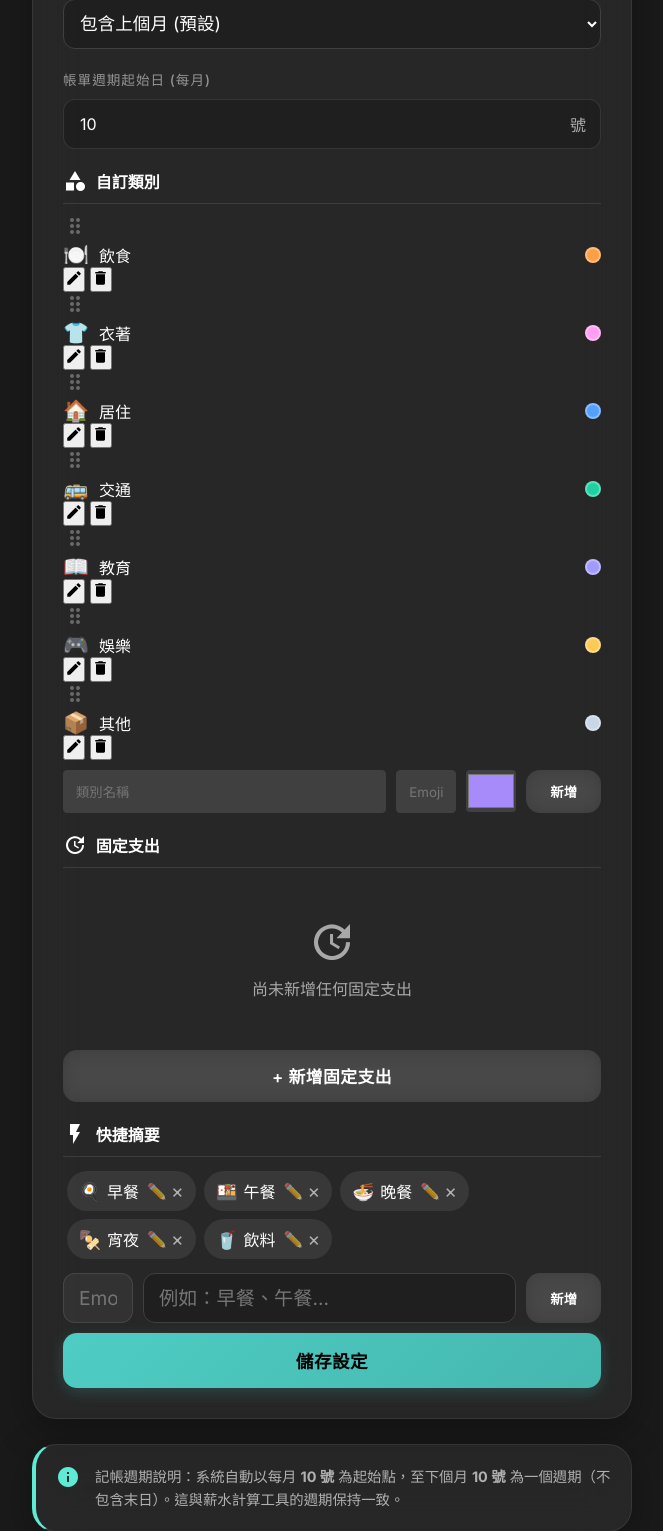
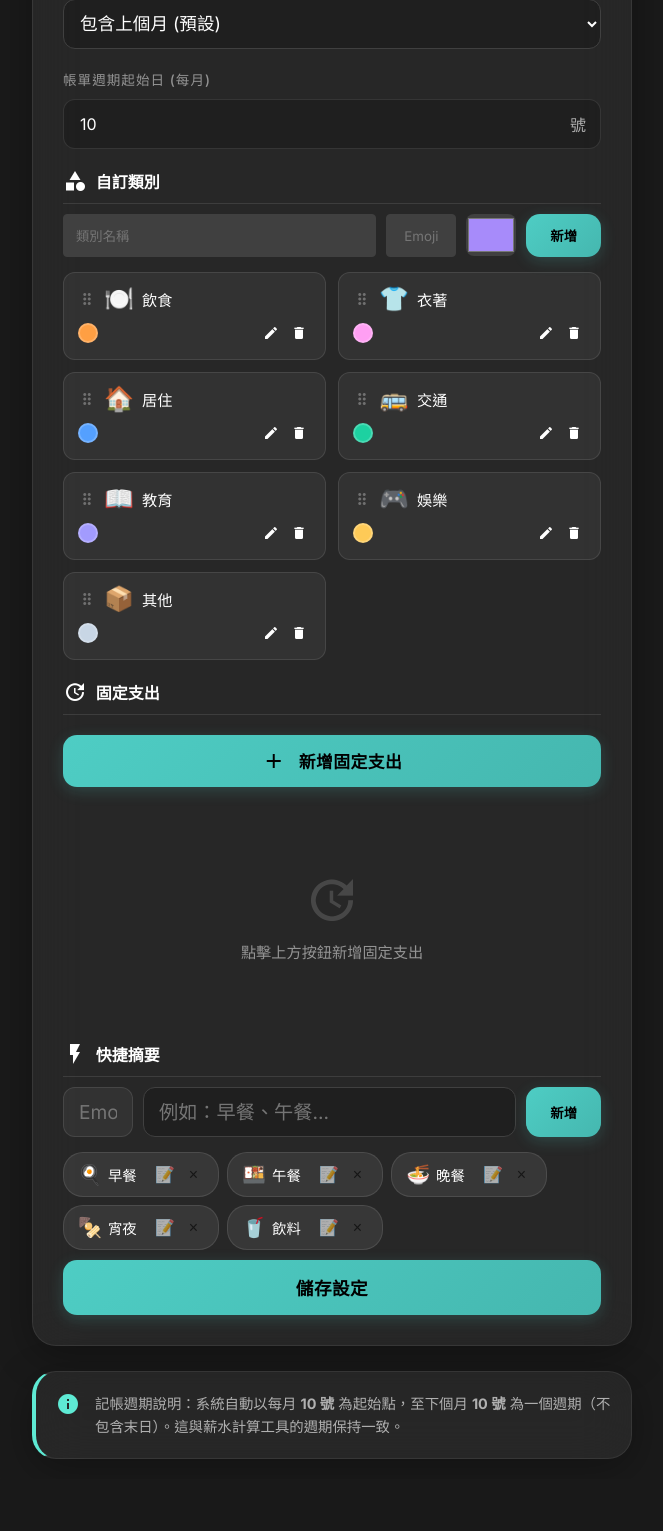
Before and after one commit to wie-shih-chen/toolbox-web-app, a Flask app: page /expense/settings in a window 1280 px wide. Shown: the part 556-2087 px from the top of the page, without its empty margins (308-971 px from the left). After the commit the page ends 2015 px from the top, so only its background shows below. Run offline with Flask 3, Linux system fonts and the light colour scheme; the visitor is signed in with stand-in values (Sample User, id 1); data comes from the database, SQL or seed files in the repository.

Commit message:
feat(settings): Redesign with compact grid layout and better space utilization
🎨 Layout Redesign:
- Moved input fields to top of each section
- Category cards: responsive 3-column grid (minmax 200px)
- Recurring expenses: full-width stacked cards
- Shortcuts: flexible wrap pills

📐 Space Optimization:
- Grid auto-fill for dynamic responsive columns
- Compact card design with proper padding
- Better horizontal space utilization
- Mobile-friendly breakpoints (768px, 480px)

✨ Visual Improvements:
- Card-based design with borders and shadows
- Hover effects: translateY for cards, translateX for recurring
- Proper empty states with centered icons
- Smaller, more elegant action buttons (btn-icon-small, btn-icon-mini)

🔧 Technical:
- Updated Sortable.js selectors for new class names
- Maintained drag-and-drop functionality
- Responsive grid-template-columns with auto-fill

```diff
--- a/static/css/expense.css
+++ b/static/css/expense.css
@@ -715,14 +715,208 @@ input[type="time"].input-pill::-webkit-calendar-picker-indicator {
         height: 55px;
     }
 }
+
+/* ========== Settings Card Grid Layouts ========== */
+
+/* Category Cards - 3 columns on desktop, responsive */
+.category-grid {
+    display: grid;
+    grid-template-columns: repeat(auto-fill, minmax(200px, 1fr));
+    gap: 12px;
+    margin-top: 10px;
+}
+
+.category-card {
+    background: rgba(255, 255, 255, 0.05);
+    border: 1px solid rgba(255, 255, 255, 0.1);
+    border-radius: 12px;
+    padding: 14px;
+    transition: all 0.2s;
+    cursor: move;
+}
+
+.category-card:hover {
+    background: rgba(255, 255, 255, 0.08);
+    border-color: rgba(255, 255, 255, 0.2);
+    transform: translateY(-2px);
+    box-shadow: 0 4px 12px rgba(0, 0, 0, 0.2);
+}
+
+.category-card-header {
+    display: flex;
+    align-items: center;
+    gap: 8px;
+    margin-bottom: 10px;
+}
+
+.category-emoji {
+    font-size: 1.5rem;
+    line-height: 1;
+}
+
+.category-name {
+    font-weight: 500;
+    font-size: 0.95rem;
+    flex: 1;
+    color: var(--text-primary);
+}
+
+.category-card-footer {
+    display: flex;
+    align-items: center;
+    justify-content: space-between;
+}
+
+.category-color {
+    width: 20px;
+    height: 20px;
+    border-radius: 50%;
+    border: 2px solid rgba(255, 255, 255, 0.2);
+}
+
+.category-actions {
+    display: flex;
+    gap: 4px;
+}
+
+/* Recurring Expense Cards - Stack vertically with full width */
+.recurring-list {
+    display: flex;
+    flex-direction: column;
+    gap: 10px;
+    margin-top: 10px;
+}
+
+.recurring-card {
+    background: rgba(255, 255, 255, 0.05);
+    border: 1px solid rgba(255, 255, 255, 0.1);
+    border-radius: 12px;
+    padding: 14px;
+    display: flex;
+    align-items: center;
+    gap: 12px;
+    transition: all 0.2s;
+    cursor: move;
+}
+
+.recurring-card:hover {
+    background: rgba(255, 255, 255, 0.08);
+    border-color: rgba(255, 255, 255, 0.2);
+    transform: translateX(4px);
+}
+
+.recurring-content {
+    flex: 1;
+}
+
+.recurring-name {
+    font-weight: 500;
+    font-size: 0.95rem;
+    margin-bottom: 4px;
+}
+
+.recurring-meta {
+    font-size: 0.85rem;
+    color: var(--text-tertiary);
+}
+
+.recurring-actions {
+    display: flex;
+    gap: 4px;
+}
+
+/* Shortcut Cards - Flexible grid wrap */
+.shortcut-grid {
+    display: flex;
+    flex-wrap: wrap;
+    gap: 8px;
+    margin-top: 10px;
+}
+
+.shortcut-card {
+    display: inline-flex;
+    align-items: center;
+    gap: 6px;
+    background: rgba(255, 255, 255, 0.08);
+    padding: 10px 14px;
+    border-radius: 20px;
+    border: 1px solid rgba(255, 255, 255, 0.1);
+    transition: all 0.2s;
+    cursor: move;
+}
+
+.shortcut-card:hover {
+    background: rgba(255, 255, 255, 0.12);
+    transform: translateY(-1px);
+    box-shadow: 0 2px 8px rgba(0, 0, 0, 0.2);
+}
+
+.shortcut-emoji {
+    font-size: 1.2rem;
+    line-height: 1;
+}
+
+.shortcut-name {
+    font-weight: 500;
+    font-size: 0.9rem;
+}
+
+.shortcut-actions {
+    display: flex;
+    gap: 2px;
+    margin-left: 6px;
+}
+
+/* Small Icon Buttons */
+.btn-icon-small {
+    background: none;
+    border: none;
+    color: var(--text-tertiary);
+    cursor: pointer;
+    padding: 4px;
+    border-radius: 6px;
+    transition: all 0.2s;
+    display: inline-flex;
+    align-items: center;
+    justify-content: center;
+}
+
+.btn-icon-small:hover {
+    background: rgba(255, 255, 255, 0.1);
+    color: var(--text-primary);
+}
+
+.btn-icon-small .material-icons {
+    font-size: 16px;
+}
+
+.btn-icon-mini {
+    background: none;
+    border: none;
+    cursor: pointer;
+    padding: 2px 6px;
+    border-radius: 4px;
+    opacity: 0.6;
+    transition: all 0.15s;
+    font-size: 1rem;
+}
+
+.btn-icon-mini:hover {
+    opacity: 1;
+    background: rgba(255, 255, 255, 0.1);
+}
+
 /* Drag and Drop Sortable Styles */
 .sortable-ghost {
     opacity: 0.4;
-    background: rgba(255, 255, 255, 0.1);
+    background: rgba(255, 255, 255, 0.15);
 }
 
 .drag-handle {
+    cursor: move;
+    opacity: 0.3;
     transition: opacity 0.2s;
+    font-size: 18px !important;
 }
 
 .drag-handle:hover {
@@ -730,8 +924,25 @@ input[type="time"].input-pill::-webkit-calendar-picker-indicator {
     color: var(--accent-color);
 }
 
-.shortcut-item:hover {
-    background: rgba(255, 255, 255, 0.12) !important;
-    transform: translateY(-1px);
-    box-shadow: 0 2px 8px rgba(0, 0, 0, 0.2);
+/* Responsive adjustments */
+@media (max-width: 768px) {
+    .category-grid {
+        grid-template-columns: repeat(auto-fill, minmax(150px, 1fr));
+        gap: 10px;
+    }
+
+    .category-card,
+    .recurring-card {
+        padding: 12px;
+    }
+
+    .shortcut-card {
+        padding: 8px 12px;
+    }
 }
+
+@media (max-width: 480px) {
+    .category-grid {
+        grid-template-columns: 1fr 1fr;
+    }
+}
--- a/templates/expense/settings.html
+++ b/templates/expense/settings.html
@@ -82,16 +82,18 @@
                     <span class="material-icons settings-subsection-title">category</span>
                     自訂類別
                 </h4>
-                <div id="categoryList" class="settings-list">
-                    <!-- Categories will be injected here via JS -->
+
+                <!-- Add new category input (above list) -->
+                <div style="display: flex; gap: 10px; margin-bottom: 15px;">
+                    <input type="text" id="newCatName" placeholder="類別名稱" style="flex: 1;">
+                    <input type="text" id="newCatEmoji" placeholder="Emoji" style="width: 70px; text-align: center;">
+                    <input type="color" id="newCatColor" value="#a78bfa"
+                        style="width: 50px; padding: 0; border: none; height: 42px; border-radius: 8px;">
+                    <button type="button" class="btn btn-primary" id="addCatBtn">新增</button>
                 </div>
-                <div style="display: flex; gap: 10px; margin-top: 10px;">
-                    <input type="text" id="newCatName" placeholder="類別名稱" style="flex: 1;">
-                    <input type="text" id="newCatEmoji" placeholder="Emoji" style="width: 60px; text-align: center;">
-                    <input type="color" id="newCatColor" value="#a78bfa"
-                        style="width: 50px; padding: 0; border: none; height: 42px;">
-                    <button type="button" class="btn btn-secondary" id="addCatBtn">新增</button>
-                </div>
+
+                <!-- Category grid (below input) -->
+                <div id="categoryList" class="category-grid"></div>
                 <input type="hidden" name="custom_categories" id="customCategoriesInput">
             </div>
 
@@ -101,13 +103,16 @@
                     <span class="material-icons settings-subsection-title">update</span>
                     固定支出
                 </h4>
-                <div id="recurringList" class="settings-list">
-                    <!-- Recurring items injected here -->
-                </div>
-                <button type="button" class="btn btn-secondary btn-block" id="openAddRecurringBtn"
-                    style="margin-top: 10px;">
-                    + 新增固定支出
+
+                <!-- Add button above list -->
+                <button type="button" class="btn btn-primary btn-block" id="openAddRecurringBtn"
+                    style="margin-bottom: 15px;">
+                    <span class="material-icons" style="vertical-align: middle; margin-right: 5px;">add</span>
+                    新增固定支出
                 </button>
+
+                <!-- Recurring list (below button) -->
+                <div id="recurringList" class="recurring-list"></div>
                 <input type="hidden" name="recurring_expenses" id="recurringExpensesInput">
             </div>
 
@@ -117,18 +122,20 @@
                     <span class="material-icons settings-subsection-title">flash_on</span>
                     快捷摘要
                 </h4>
-                <div id="shortcutList" class="settings-list">
-                    <!-- Shortcuts injected here -->
-                </div>
-                <div style="display: flex; gap: 10px; margin-top: 10px;">
+
+                <!-- Add shortcut input (above list) -->
+                <div style="display: flex; gap: 10px; margin-bottom: 15px;">
                     <input type="text" id="newShortcutEmoji" placeholder="Emoji"
                         style="width: 70px; text-align: center; border-radius: 12px; border: 1px solid rgba(255, 255, 255, 0.1); background: rgba(255, 255, 255, 0.05); color: white;"
                         class="settings-medium-input">
                     <input type="text" id="newShortcutName" placeholder="例如：早餐、午餐..." style="flex: 1;"
                         class="settings-medium-input">
-                    <button type="button" class="btn btn-secondary" id="addShortcutBtn"
+                    <button type="button" class="btn btn-primary" id="addShortcutBtn"
                         style="white-space: nowrap;">新增</button>
                 </div>
+
+                <!-- Shortcut list (below input) -->
+                <div id="shortcutList" class="shortcut-grid"></div>
                 <input type="hidden" name="quick_shortcuts" id="quickShortcutsInput">
             </div>
 
@@ -195,9 +202,9 @@
 
             if (cats.length === 0) {
                 container.innerHTML = `
-                    <div style="text-align: center; padding: 40px 20px; color: var(--text-tertiary); opacity: 0.6;">
-                        <span class="material-icons" style="font-size: 48px; display: block; margin-bottom: 10px;">category</span>
-                        <p>尚未新增任何自訂類別</p>
+                    <div style="text-align: center; padding: 60px 20px; color: var(--text-tertiary); opacity: 0.5; grid-column: 1 / -1;">
+                        <span class="material-icons" style="font-size: 56px; display: block; margin-bottom: 12px; opacity: 0.3;">category</span>
+                        <p style="font-size: 0.95rem;">使用上方輸入框新增類別</p>
                     </div>
                 `;
                 return;
@@ -205,21 +212,25 @@
 
             cats.forEach((cat, idx) => {
                 const el = document.createElement('div');
-                el.className = 'settings-list-item';
+                el.className = 'category-card';
                 el.dataset.index = idx;
                 el.innerHTML = `
-                    <span class="drag-handle material-icons" style="cursor: move; opacity: 0.3; margin-right: 10px;">drag_indicator</span>
-                    <div style="display: flex; align-items: center; gap: 10px; flex: 1;">
-                        <span style="font-size: 1.3rem;">${cat.emoji || '🏷️'}</span>
-                        <span style="font-weight: 500; flex: 1;">${cat.name}</span>
-                        <span style="width: 16px; height: 16px; border-radius: 50%; background: ${cat.color || '#a78bfa'}; display: inline-block; border: 2px solid rgba(255,255,255,0.3);"></span>
+                    <div class="category-card-header">
+                        <span class="drag-handle material-icons">drag_indicator</span>
+                        <span class="category-emoji">${cat.emoji || '🏷️'}</span>
+                        <span class="category-name">${cat.name}</span>
                     </div>
-                    <button type="button" class="btn-icon" onclick="editCategory(${idx})" title="編輯">
-                        <span class="material-icons" style="font-size: 18px;">edit</span>
-                    </button>
-                    <button type="button" class="btn-icon" onclick="removeCategory(${idx})" title="刪除">
-                        <span class="material-icons" style="font-size: 18px;">delete</span>
-                    </button>
+                    <div class="category-card-footer">
+                        <span class="category-color" style="background: ${cat.color || '#a78bfa'};"></span>
+                        <div class="category-actions">
+                            <button type="button" class="btn-icon-small" onclick="editCategory(${idx})" title="編輯">
+                                <span class="material-icons">edit</span>
+                            </button>
+                            <button type="button" class="btn-icon-small" onclick="removeCategory(${idx})" title="刪除">
+                                <span class="material-icons">delete</span>
+                            </button>
+                        </div>
+                    </div>
                 `;
                 container.appendChild(el);
             });
@@ -262,9 +273,9 @@
 
             if (recs.length === 0) {
                 container.innerHTML = `
-                    <div style="text-align: center; padding: 40px 20px; color: var(--text-tertiary); opacity: 0.6;">
-                        <span class="material-icons" style="font-size: 48px; display: block; margin-bottom: 10px;">update</span>
-                        <p>尚未新增任何固定支出</p>
+                    <div style="text-align: center; padding: 60px 20px; color: var(--text-tertiary); opacity: 0.5;">
+                        <span class="material-icons" style="font-size: 56px; display: block; margin-bottom: 12px; opacity: 0.3;">update</span>
+                        <p style="font-size: 0.95rem;">點擊上方按鈕新增固定支出</p>
                     </div>
                 `;
                 return;
@@ -272,20 +283,22 @@
 
             recs.forEach((item, idx) => {
                 const el = document.createElement('div');
-                el.className = 'settings-list-item';
+                el.className = 'recurring-card';
                 el.dataset.index = idx;
                 el.innerHTML = `
-                    <span class="drag-handle material-icons" style="cursor: move; opacity: 0.3; margin-right: 10px;">drag_indicator</span>
-                    <div style="flex: 1;">
-                        <div style="font-weight: 500;">${item.name}</div>
-                        <div style="font-size: 0.85rem; color: var(--text-tertiary);">每月 ${item.day} 號 • $${item.amount}</div>
+                    <span class="drag-handle material-icons">drag_indicator</span>
+                    <div class="recurring-content">
+                        <div class="recurring-name">${item.name}</div>
+                        <div class="recurring-meta">每月 ${item.day} 號 • <strong>$${item.amount}</strong></div>
                     </div>
-                    <button type="button" class="btn-icon" onclick="editRecurring(${idx})" title="編輯">
-                        <span class="material-icons" style="font-size: 18px;">edit</span>
-                    </button>
-                    <button type="button" class="btn-icon" onclick="removeRecurring(${idx})" title="刪除">
-                        <span class="material-icons" style="font-size: 18px;">delete</span>
-                    </button>
+                    <div class="recurring-actions">
+                        <button type="button" class="btn-icon-small" onclick="editRecurring(${idx})" title="編輯">
+                            <span class="material-icons">edit</span>
+                        </button>
+                        <button type="button" class="btn-icon-small" onclick="removeRecurring(${idx})" title="刪除">
+                            <span class="material-icons">delete</span>
+                        </button>
+                    </div>
                 `;
                 container.appendChild(el);
             });
@@ -330,9 +343,9 @@
 
             if (shorts.length === 0) {
                 container.innerHTML = `
-                    <div style="text-align: center; padding: 40px 20px; color: var(--text-tertiary); opacity: 0.6;">
-                        <span class="material-icons" style="font-size: 48px; display: block; margin-bottom: 10px;">flash_on</span>
-                        <p>尚未新增任何快捷摘要</p>
+                    <div style="text-align: center; padding: 60px 20px; color: var(--text-tertiary); opacity: 0.5; grid-column: 1 / -1;">
+                        <span class="material-icons" style="font-size: 56px; display: block; margin-bottom: 12px; opacity: 0.3;">flash_on</span>
+                        <p style="font-size: 0.95rem;">使用上方輸入框新增快捷</p>
                     </div>
                 `;
                 return;
@@ -341,13 +354,14 @@
             shorts.forEach((item, idx) => {
                 const el = document.createElement('div');
                 el.dataset.index = idx;
-                el.className = 'shortcut-item';
-                el.style.cssText = 'display: inline-flex; align-items: center; background: rgba(255,255,255,0.08); padding: 8px 12px; border-radius: 20px; margin: 4px; cursor: move; transition: all 0.2s;';
+                el.className = 'shortcut-card';
                 el.innerHTML = `
-                    <span style="margin-right: 6px; font-size: 1.1rem;">${item.emoji || '⚡'}</span>
-                    <span style="font-weight: 500;">${item.name}</span>
-                    <span onclick="editShortcut(${idx})" style="cursor: pointer; opacity: 0.6; margin-left: 8px; font-size: 1rem;" title="編輯">✏️</span>
-                    <span onclick="removeShortcut(${idx})" style="cursor: pointer; opacity: 0.6; margin-left: 4px; font-size: 1.2rem;" title="刪除">&times;</span>
+                    <span class="shortcut-emoji">${item.emoji || '⚡'}</span>
+                    <span class="shortcut-name">${item.name}</span>
+                    <div class="shortcut-actions">
+                        <button onclick="editShortcut(${idx})" class="btn-icon-mini" title="編輯">📝</button>
+                        <button onclick="removeShortcut(${idx})" class="btn-icon-mini" title="刪除">×</button>
+                    </div>
                  `;
                 container.appendChild(el);
             });
@@ -439,14 +453,14 @@
             const recurringList = document.getElementById('recurringList');
             const shortcutList = document.getElementById('shortcutList');
 
-            if (categoryList && categoryList.querySelector('.settings-list-item')) {
+            if (categoryList && categoryList.querySelector('.category-card')) {
                 Sortable.create(categoryList, {
                     animation: 150,
                     handle: '.drag-handle',
                     ghostClass: 'sortable-ghost',
                     onEnd: function () {
                         const newOrder = [];
-                        categoryList.querySelectorAll('.settings-list-item').forEach(el => {
+                        categoryList.querySelectorAll('.category-card').forEach(el => {
                             const idx = parseInt(el.dataset.index);
                             newOrder.push(expenseApp.settings.custom_categories[idx]);
                         });
@@ -458,14 +472,14 @@
                 });
             }
 
-            if (recurringList && recurringList.querySelector('.settings-list-item')) {
+            if (recurringList && recurringList.querySelector('.recurring-card')) {
                 Sortable.create(recurringList, {
                     animation: 150,
                     handle: '.drag-handle',
                     ghostClass: 'sortable-ghost',
                     onEnd: function () {
                         const newOrder = [];
-                        recurringList.querySelectorAll('.settings-list-item').forEach(el => {
+                        recurringList.querySelectorAll('.recurring-card').forEach(el => {
                             const idx = parseInt(el.dataset.index);
                             newOrder.push(expenseApp.settings.recurring_expenses[idx]);
                         });
@@ -477,13 +491,13 @@
                 });
             }
 
-            if (shortcutList && shortcutList.querySelector('.shortcut-item')) {
+            if (shortcutList && shortcutList.querySelector('.shortcut-card')) {
                 Sortable.create(shortcutList, {
                     animation: 150,
                     ghostClass: 'sortable-ghost',
                     onEnd: function () {
                         const newOrder = [];
-                        shortcutList.querySelectorAll('.shortcut-item').forEach(el => {
+                        shortcutList.querySelectorAll('.shortcut-card').forEach(el => {
                             const idx = parseInt(el.dataset.index);
                             newOrder.push(expenseApp.settings.quick_shortcuts[idx]);
                         });
```
